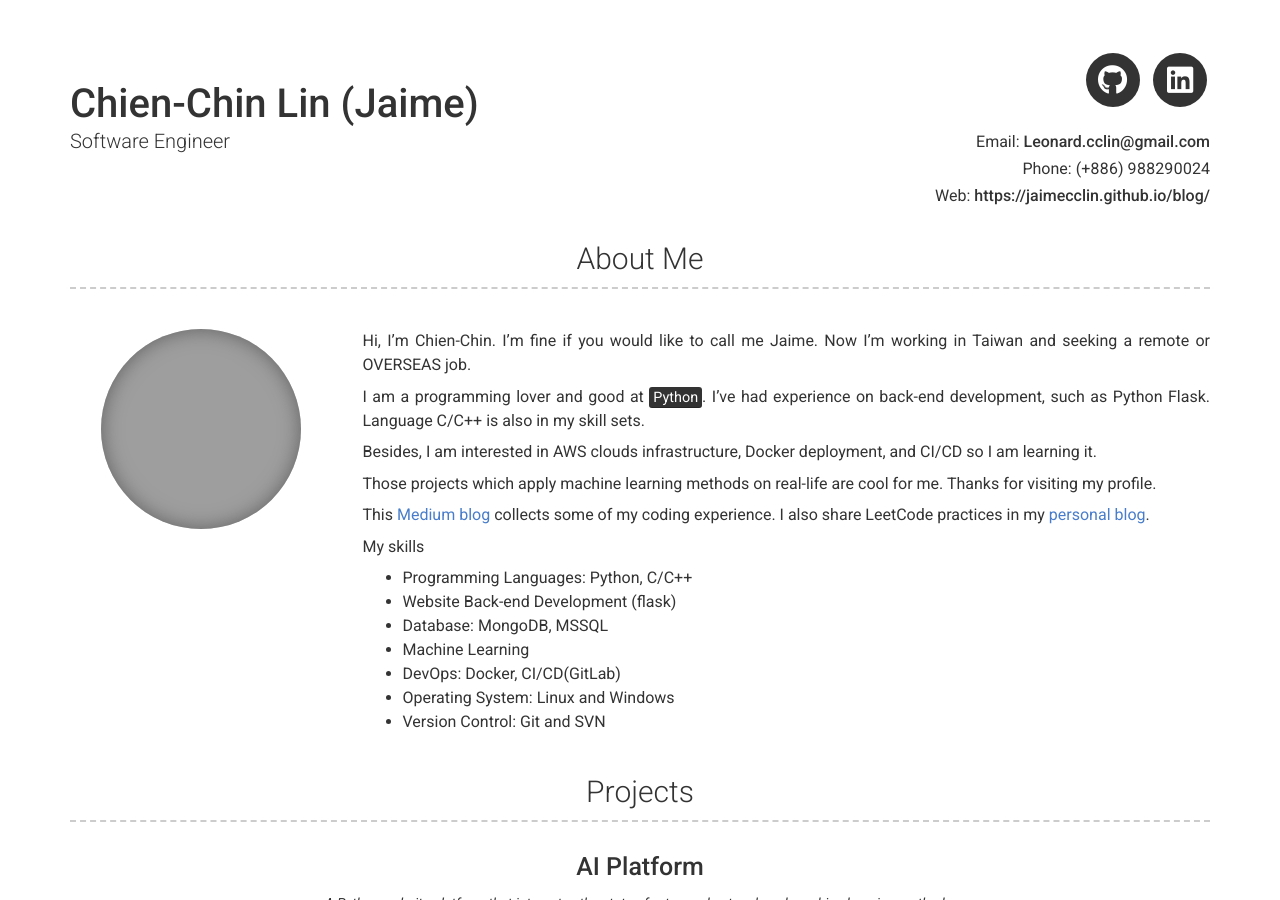
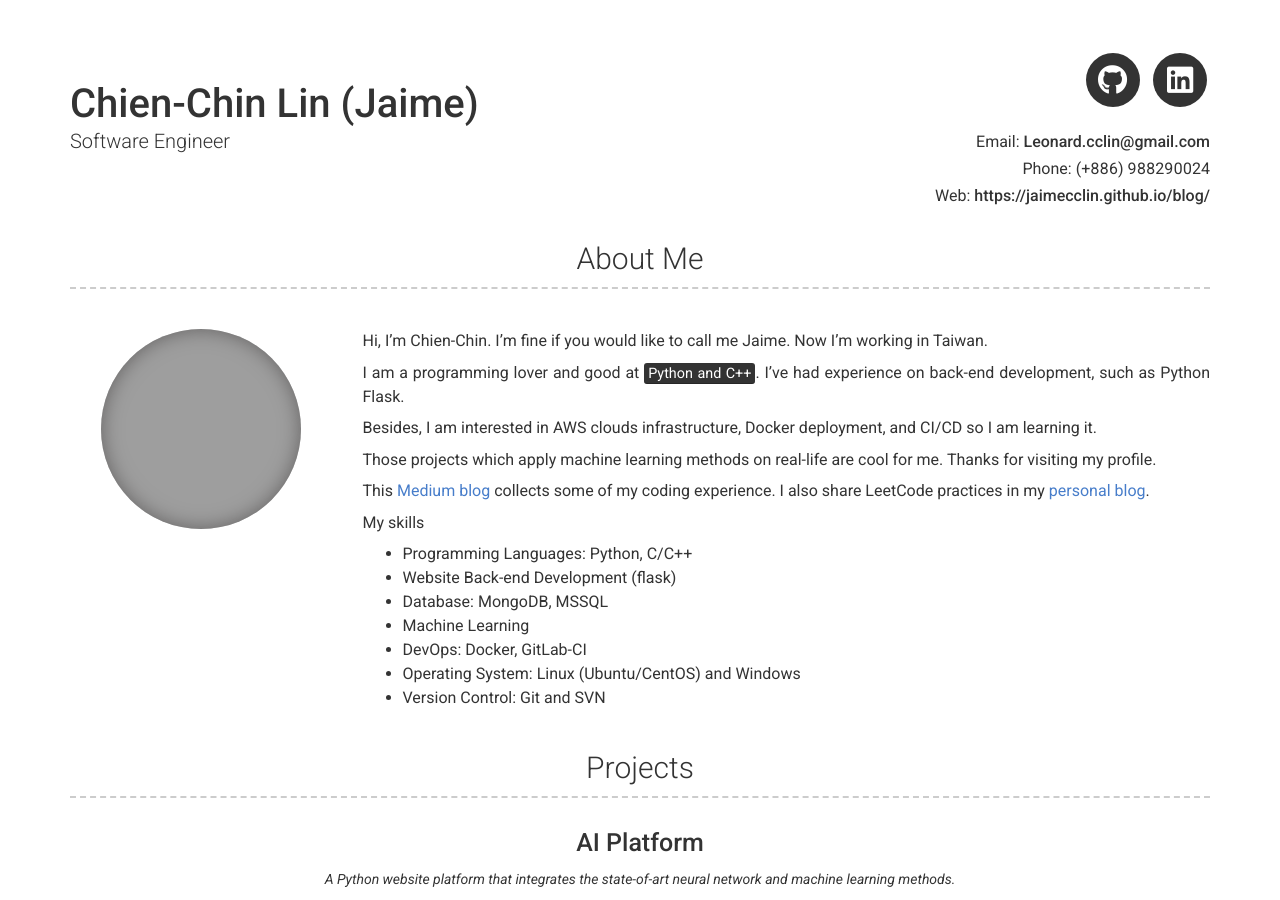
Before and after one commit to Jaimecclin/Jaimecclin.github.io, a Jekyll site: the page built from index.md, in a window 1280 px wide and 900 px high. Built offline with Jekyll 4.4.1, drawn with Linux system fonts in a browser that asks for light colours; nearby versions of some CDN libraries; grey boxes are pictures that could not be loaded.

Commit message:
10/12/2021

```diff
--- a/_config.yml
+++ b/_config.yml
@@ -46,9 +46,9 @@ linkedin_username: chien-chin-lin-3086b4127
 # about_title: About Me (Use this to override about section title)
 about_profile_image: profile_files/jaimelin.jpg
 about_content: | # this will include new lines to allow paragraphs
-  Hi, I'm Chien-Chin. I'm fine if you would like to call me Jaime. Now I'm working in Taiwan and seeking a remote or OVERSEAS job.
+  Hi, I'm Chien-Chin. I'm fine if you would like to call me Jaime. Now I'm working in Taiwan.
 
-  I am a programming lover and good at <mark>Python</mark>. I've had experience on back-end development, such as Python Flask. Language C/C++ is also in my skill sets.
+  I am a programming lover and good at <mark>Python and C++</mark>. I've had experience on back-end development, such as Python Flask.
 
   Besides, I am interested in AWS clouds infrastructure, Docker deployment, and CI/CD so I am learning it.
 
@@ -61,8 +61,8 @@ about_content: | # this will include new lines to allow paragraphs
     - Website Back-end Development (flask)
     - Database: MongoDB, MSSQL
     - Machine Learning
-    - DevOps: Docker, CI/CD(GitLab)
-    - Operating System: Linux and Windows
+    - DevOps: Docker, GitLab-CI
+    - Operating System: Linux (Ubuntu/CentOS) and Windows
     - Version Control: Git and SVN
 
 # Projects Section
```
